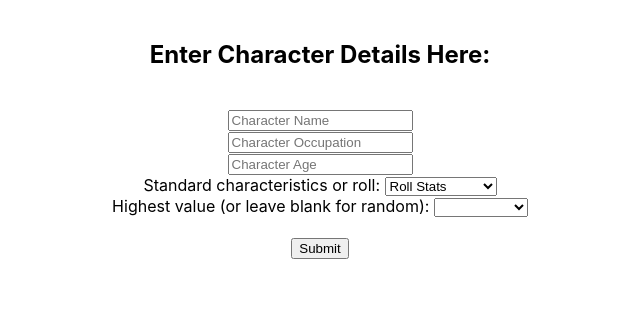
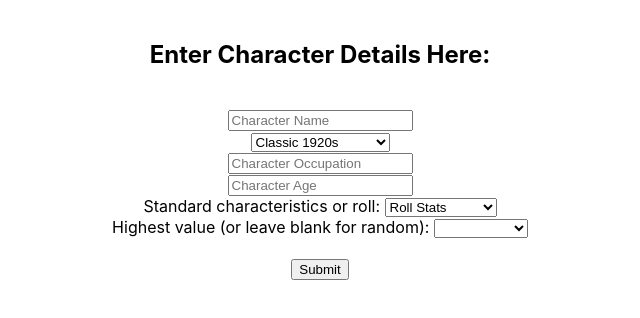
Before and after one commit to Legal-Dan/character-sheet-FrontEnd, a React (Create React App) app: page / in a window 1280 px wide. Shown: the top 318 px of the page, without its empty margins (320-960 px from the left). Built offline with nearby package versions, Linux system fonts and the light colour scheme; no server answers.

Commit message:
Add Era selection

```diff
--- a/src/Components/CharacterComponent.js
+++ b/src/Components/CharacterComponent.js
@@ -3,6 +3,7 @@ import { useState } from "react";
 
 const CharacterComponent = () => {
     const [charName, setName] =  useState('');
+    const [era, setEra] =  useState('classic');
     const [occupation, setOccupation] =  useState('');
     const [age, setAge] =  useState('');
     const [statsGeneration, setStatsGeneration] =  useState('roll');
@@ -11,7 +12,7 @@ const CharacterComponent = () => {
 
     const handleSubmit = (e) =>{
         e.preventDefault();
-        const characterDetails = { charName, occupation, age, statsGeneration, highestValue };
+        const characterDetails = { charName, era, occupation, age, statsGeneration, highestValue };
         fetch('http://localhost:8080/getUsers', {
             method: 'POST',
             headers: {'Content-Type': 'application/json'},
@@ -26,6 +27,11 @@ const CharacterComponent = () => {
                 <form onSubmit={handleSubmit}>
 
                     <br/><input id="name" placeholder="Character Name" value={charName} onChange={(e) => setName(e.target.value)}/>
+                    <br/><select id="era" value={era} onChange={(e) => setEra(e.target.value)}>
+                        <option value="darkAge">Dark Ages</option>
+                        <option value="gaslight">Cthulhu by Gaslight</option>
+                        <option value="classic">Classic 1920s</option>
+                    </select>
                     <br/><input id="occupation" placeholder="Character Occupation" value={occupation} onChange={(e) => setOccupation(e.target.value)}></input>
                     <br/><input id="age" placeholder="Character Age" value={age} onChange={(e) => setAge(e.target.value)}></input>
                     <br/><label htmlFor="statsGeneration">Standard characteristics or roll: </label>
```
